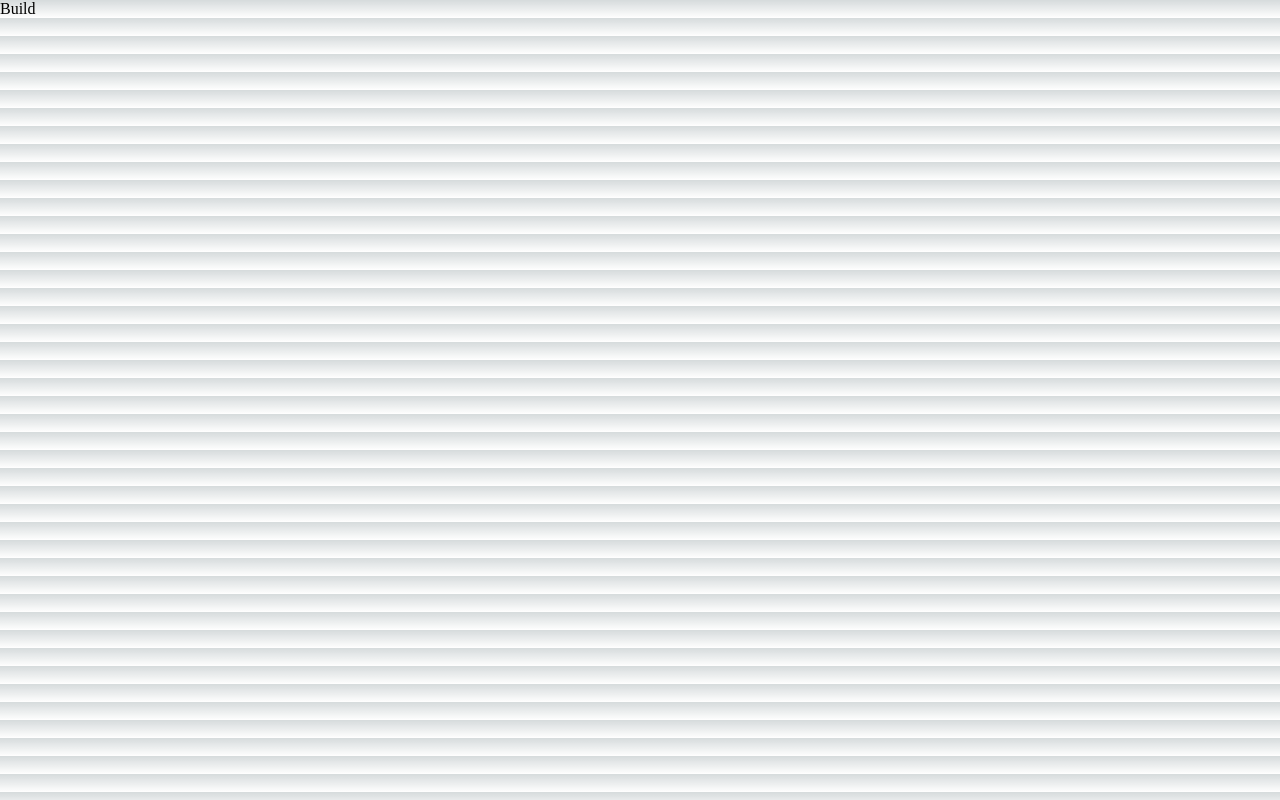
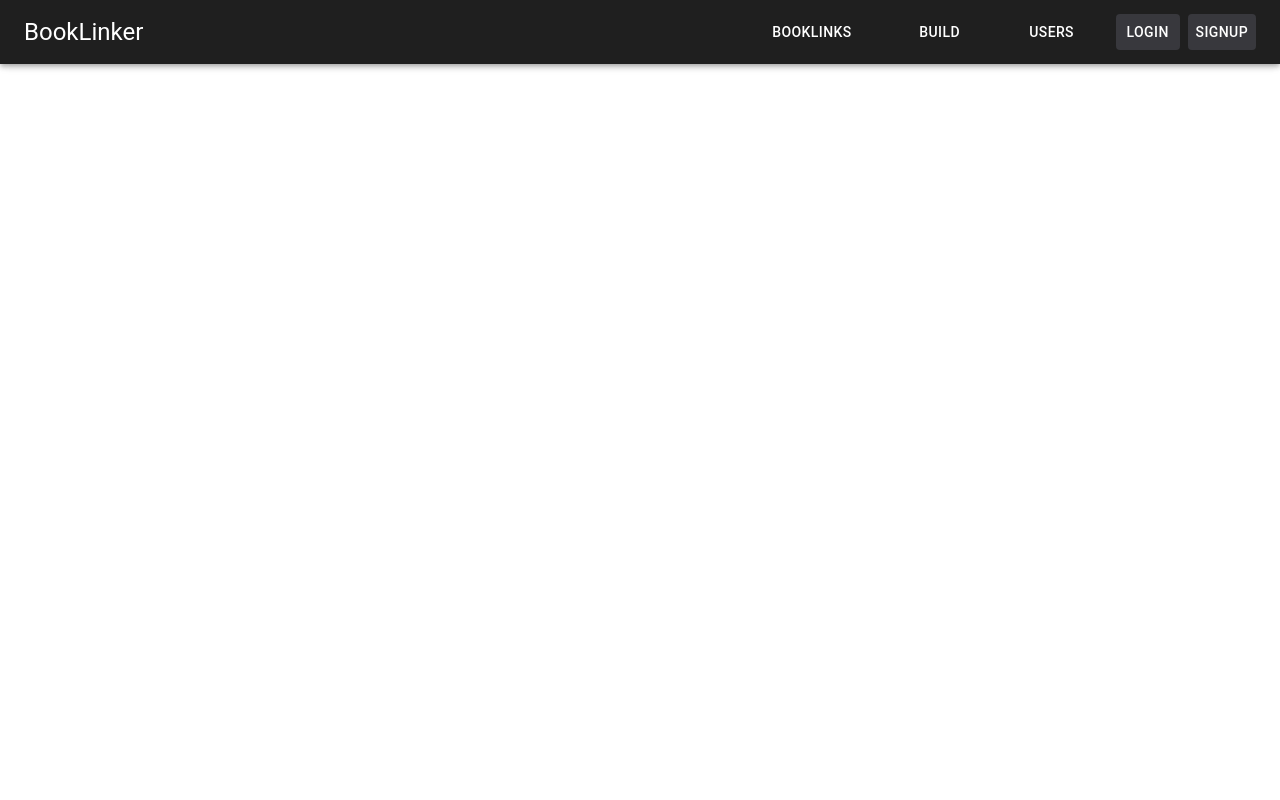
Before and after one commit to BookLinker/bookLinker_frontEnd, a Next.js app: page /build in a window 1280 px wide. Built offline with nearby package versions, Linux system fonts and the light colour scheme.

Commit message:
Refactor: views 페이지 컴포넌트 분리

```diff
--- a/pages/build.js
+++ b/pages/build.js
@@ -9,11 +9,27 @@ import IconButton from "@mui/material/IconButton";
 import SearchIcon from "@mui/icons-material/Search";
 
 import { useRouter } from "next/router";
+import TopNavigationBar from "@/components/common/topNavigationBar";
 
 function Build() {
   const router = useRouter();
 
-  return <Box>Build</Box>;
+  return (
+    <Box>
+      <TopNavigationBar />
+      <Box
+        sx={{
+          display: "flex",
+          width: "100%",
+          height: "100vh",
+          pt: 8,
+          flexDirection: "row",
+          backgroundColor: "white",
+          flexWrap: "wrap",
+        }}
+      ></Box>
+    </Box>
+  );
 }
 
 export default Build;
```
